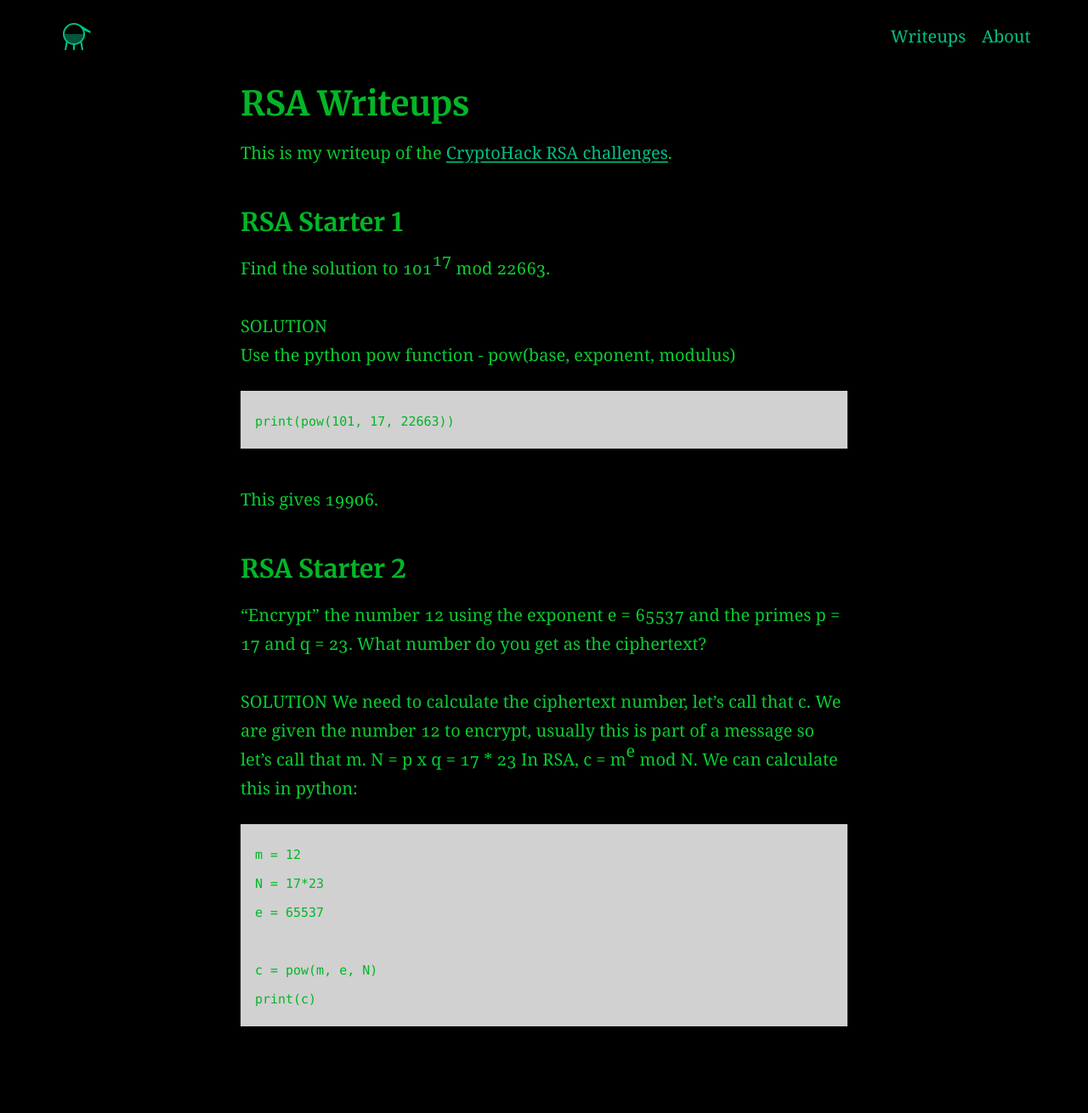
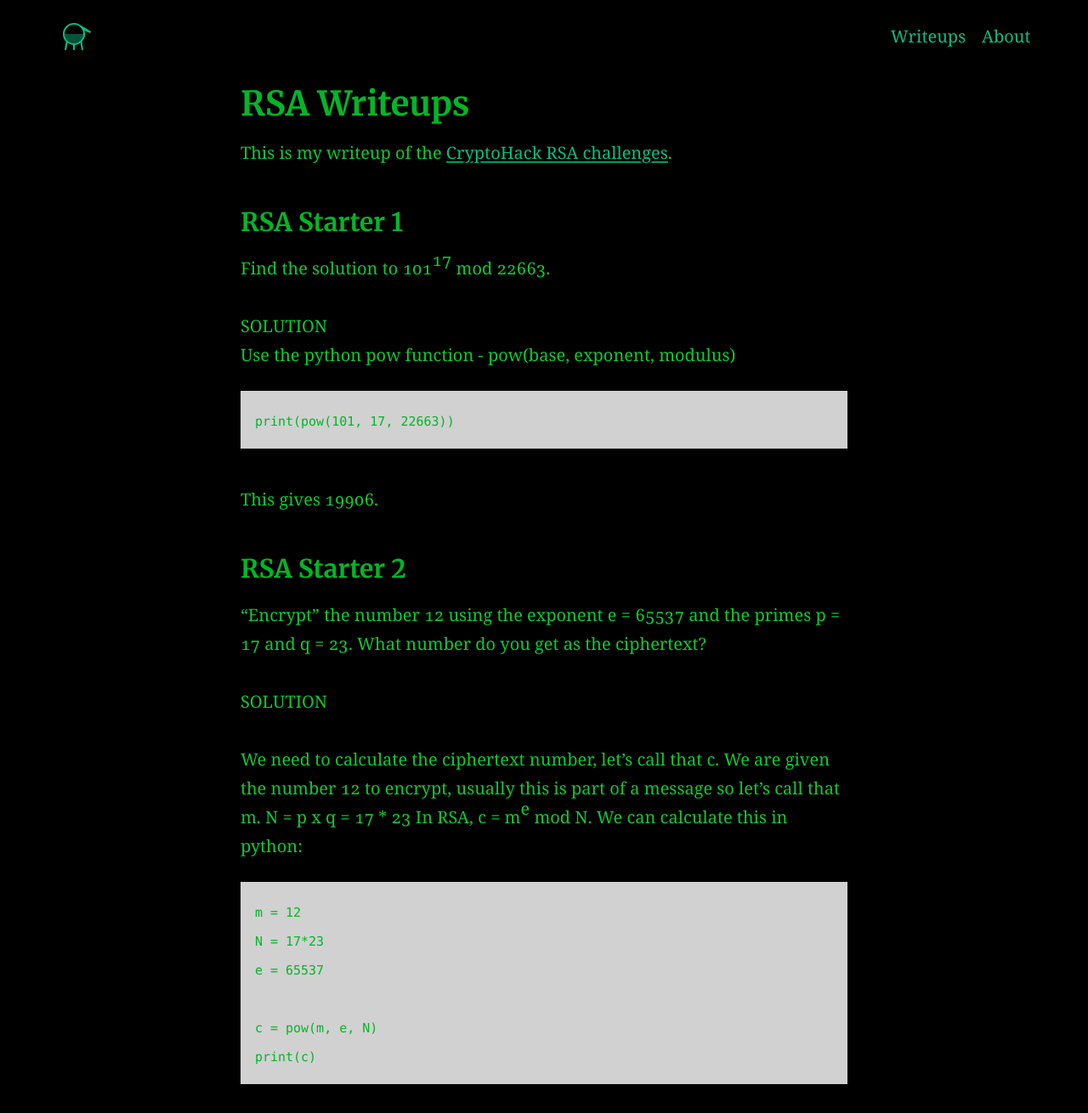
Before and after one commit to AC01010/Connor-McCartney.github.io, a Jekyll site: the page built from _posts/2021-01-12-CryptohackRSA.md, in a window 1280 px wide. Shown: the whole page at 85% size. Built offline with Jekyll 4.4.1, drawn with Linux system fonts in a browser that asks for light colours; before the commit the page ends 1242 px from its top, so only the background shows below that.

Commit message:
Update 2021-01-12-CryptohackRSA.md

````diff
--- a/_posts/2021-01-12-CryptohackRSA.md
+++ b/_posts/2021-01-12-CryptohackRSA.md
@@ -16,7 +16,7 @@
 
 SOLUTION <br>
 Use the python pow function - pow(base, exponent, modulus)
-```python:
+```
 print(pow(101, 17, 22663))
 ```
 This gives 19906.
@@ -27,12 +27,13 @@
 
 
 SOLUTION
+
 We need to calculate the ciphertext number, let's call that c.
 We are given the number 12 to encrypt, usually this is part of a message so let's call that m.
 N = p x q = 17 * 23
 In RSA, c = m<sup>e</sup> mod N.
 We can calculate this in python:
-```python:
+```
 m = 12
 N = 17*23
 e = 65537
````
